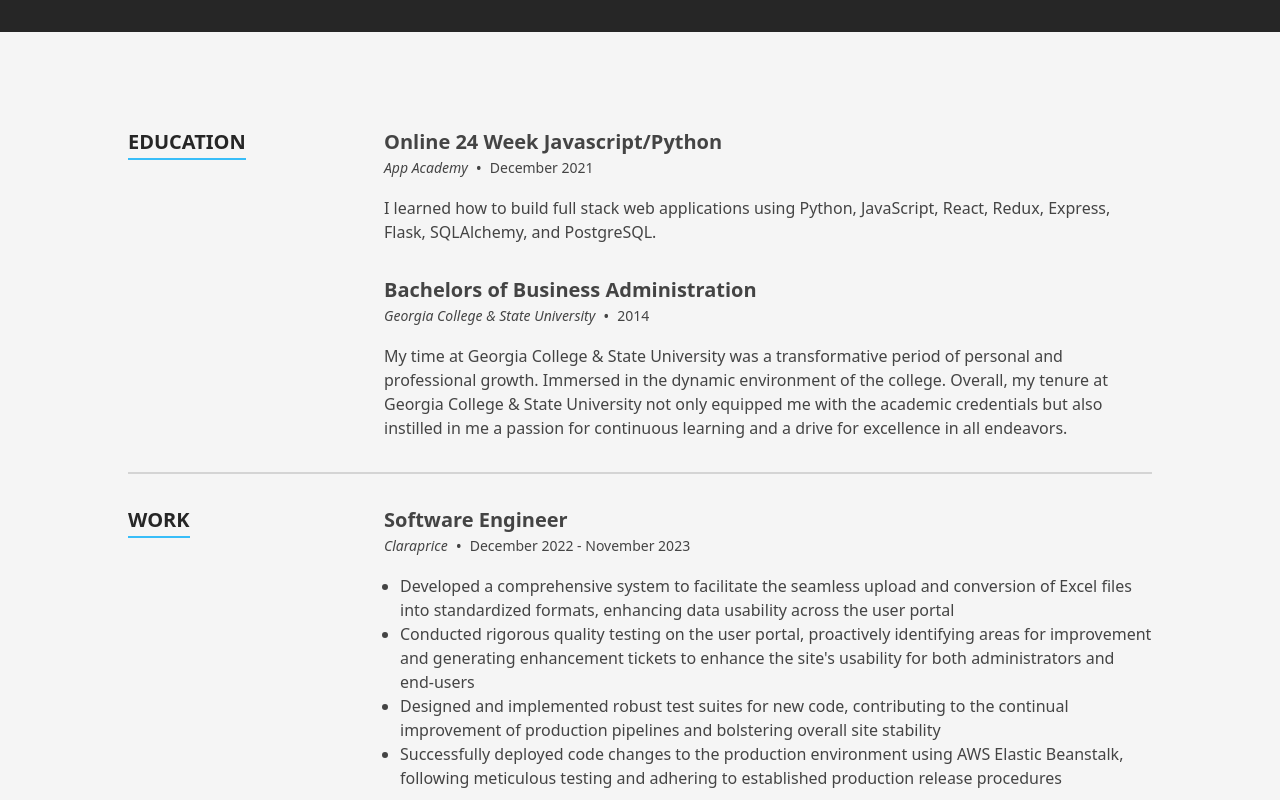
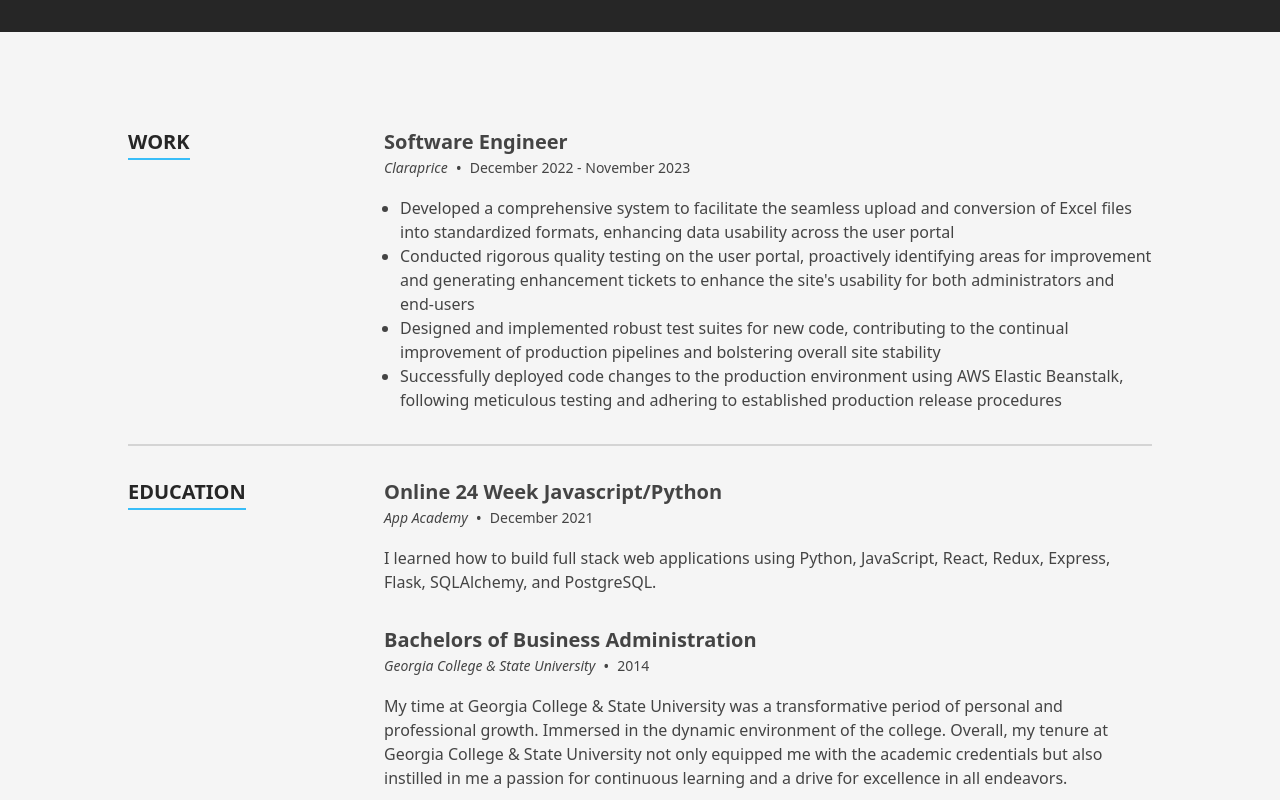
Before and after one commit to Concrete18/Portfolio-Site, a Next.js app: page / in a window 1280 px wide. Shown: the part 1220-2020 px from the top of the page. Built offline with nearby package versions, Linux system fonts and the light colour scheme.

Commit message:
updated skills and moved experience above education

```diff
--- a/src/components/Sections/Hero.tsx
+++ b/src/components/Sections/Hero.tsx
@@ -15,6 +15,7 @@ const Hero: FC = memo(() => {
       <div className="relative flex h-screen w-full items-center justify-center">
         <Image
           alt={`${name}-image`}
+          // TODO lower height of banner so work history is seen sooner
           className="absolute z-0 h-full w-full object-cover"
           placeholder="blur"
           priority
--- a/src/components/Sections/Resume/index.tsx
+++ b/src/components/Sections/Resume/index.tsx
@@ -10,13 +10,13 @@ const Resume: FC = memo(() => {
   return (
     <Section className="bg-neutral-100" sectionId={SectionId.Resume}>
       <div className="flex flex-col divide-y-2 divide-neutral-300">
-        <ResumeSection title="Education">
-          {education.map((item, index) => (
+        <ResumeSection title="Work">
+          {experience.map((item, index) => (
             <TimelineItem item={item} key={`${item.title}-${index}`} />
           ))}
         </ResumeSection>
-        <ResumeSection title="Work">
-          {experience.map((item, index) => (
+        <ResumeSection title="Education">
+          {education.map((item, index) => (
             <TimelineItem item={item} key={`${item.title}-${index}`} />
           ))}
         </ResumeSection>
--- a/src/data/data.tsx
+++ b/src/data/data.tsx
@@ -13,7 +13,7 @@ import feedler from '../images/portfolio/feedler.png';
 import gameSaveManager from '../images/portfolio/game-save-manager.png';
 import gameTracker from '../images/portfolio/game-tracker.png';
 import profilepic from '../images/profilepic.jpg';
-import heroImage from '../images/steel-wool1.jpg'; // TODO make this smaller
+import heroImage from '../images/steel-wool1.jpg'; // TODO make file smaller
 import testimonialImage from '../images/testimonial.webp'; // TODO replace this once it is used
 import {
   About,
@@ -123,7 +123,7 @@ export const skills: SkillGroup[] = [
       },
       {
         name: 'Typescript',
-        level: 6,
+        level: 7,
       },
       {
         name: 'PostgreSQL',
@@ -136,7 +136,7 @@ export const skills: SkillGroup[] = [
 
       {
         name: 'Rust',
-        level: 2,
+        level: 4,
       },
     ],
   },
```
